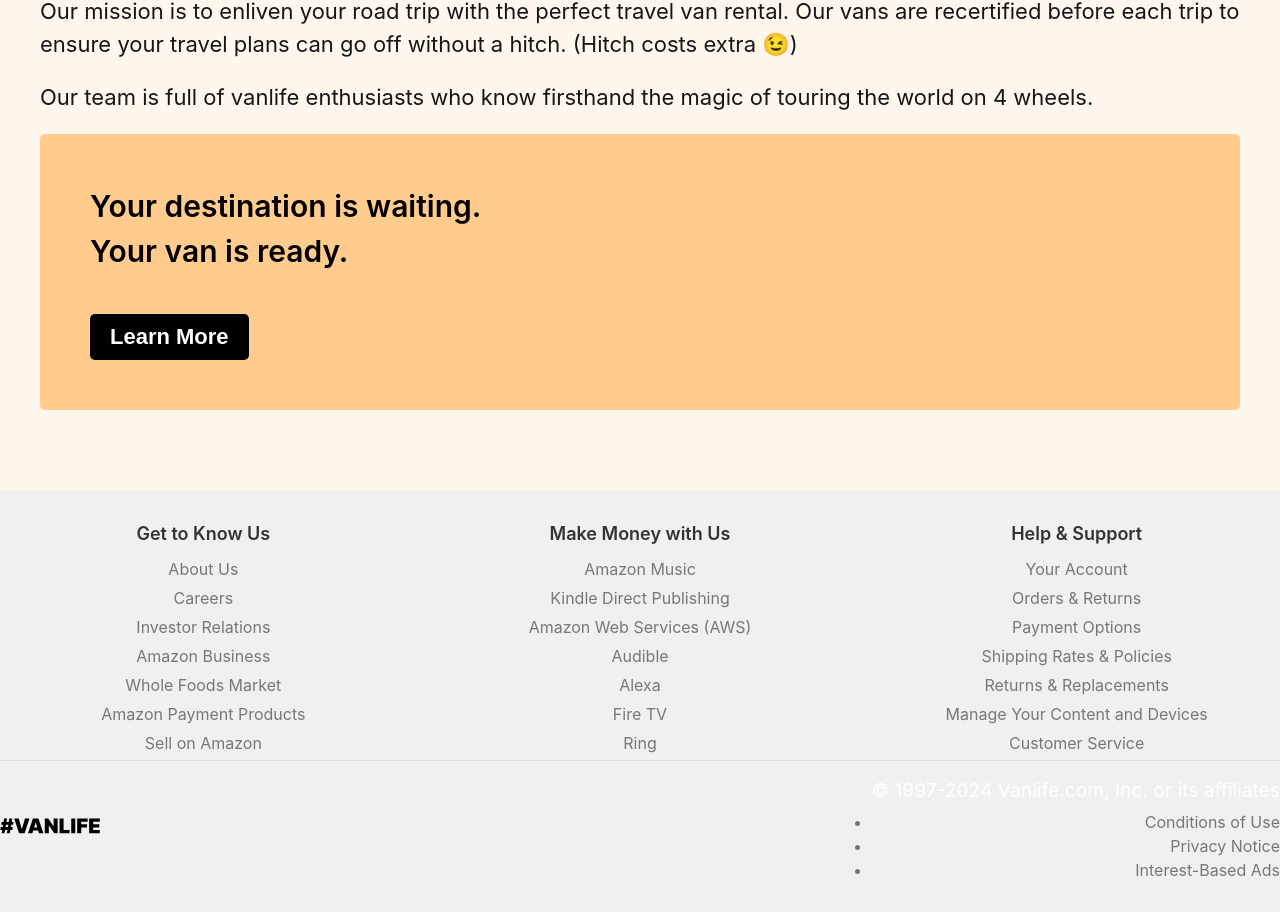
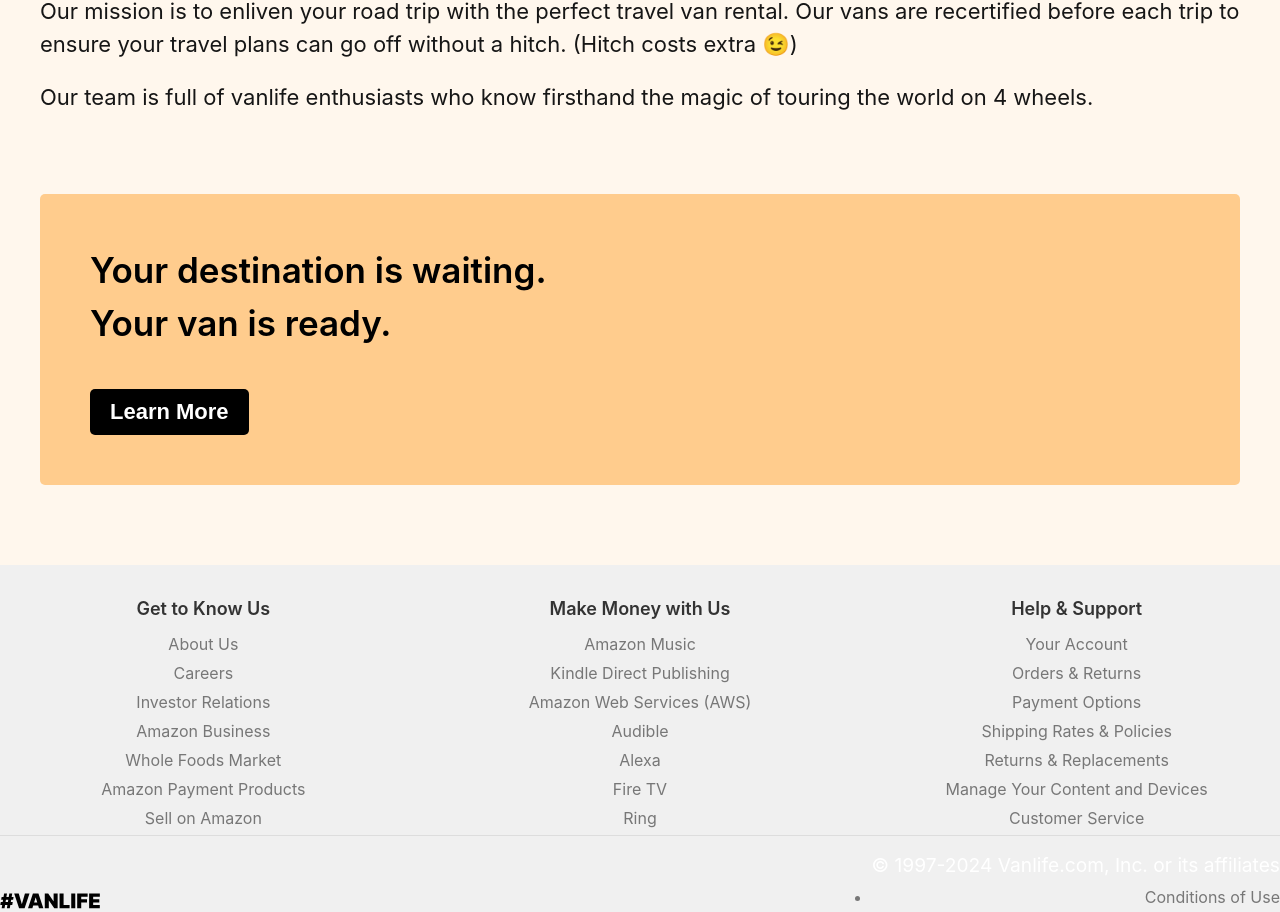
Before and after one commit to Masterchinedum/Vanlife, a React (Vite) app: page /about in a window 1280 px wide. Shown: the part 815-1727 px from the top of the page. Built offline with nearby package versions, Linux system fonts and the light colour scheme.

Commit message:
Update Navbar and About page styles

```diff
--- a/src/components/Navbar.jsx
+++ b/src/components/Navbar.jsx
@@ -7,7 +7,7 @@ const Navbar = () => {
       <div className="navbar__container">
         <img src={logo} alt="Vanlife Logo" className="navbar__logo" />
         <ul className="navbar__menu">
-          <li className="navbar__item"><a href="#" className="navbar__link">Home</a></li>
+          <li className="navbar__item"><a href="./" className="navbar__link">Home</a></li>
           <li className="navbar__item"><a href="./about" className="navbar__link">About</a></li>
           <li className="navbar__item"><a href="#" className="navbar__link">Services</a></li>
           <li className="navbar__item"><a href="#" className="navbar__link">Contact</a></li>
--- a/src/pages/About.css
+++ b/src/pages/About.css
@@ -34,7 +34,7 @@
   }
 
   h2 {
-    font-size: 30px;
+    font-size: 35px;
     margin-bottom: 40px;
   }
 
@@ -46,6 +46,7 @@
     }
 
     .aboutCTA {
+        margin-top: 80px;
         padding: 50px;
         border-radius: 5px;
         background-color: #FFCC8D;
```
